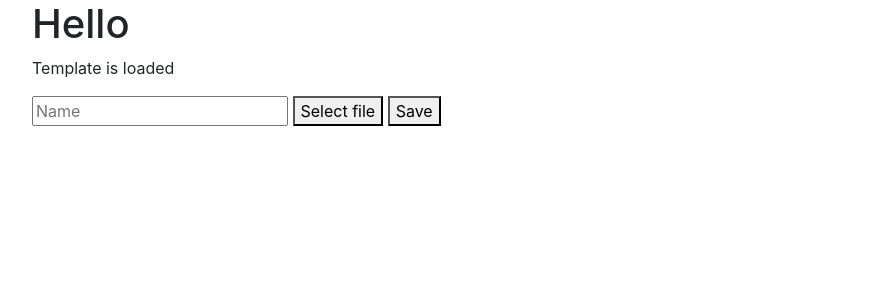
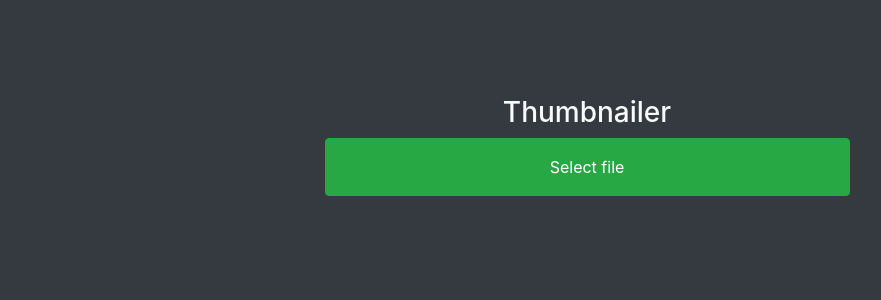
Before and after one commit to codingforentrepreneurs/python-desktop-app, a Flask app: page / in a window 1280 px wide. Shown: the top 300 px of the page, without its empty margins (53-934 px from the left). Run offline with Flask 2, Linux system fonts and the light colour scheme; some libraries are stand-ins or nearby versions.

Commit message:
19 - Distribute via PyInstaller

```diff
--- a/main.py
+++ b/main.py
@@ -1,3 +1,5 @@
+import os
+import sys
 from dataclasses import dataclass # pip install dataclasses
 import pathlib
 import jinja2
@@ -6,7 +8,12 @@
 import webview # pip install pywebview
 from src.api import API
 
-app = Flask(__name__, static_folder='./assets', template_folder='./templates')
+if getattr(sys, "frozen", False):
+    BASE_DIR = pathlib.Path(os.path.dirname(sys.executable))
+elif __file__:
+    BASE_DIR = pathlib.Path(os.path.dirname(__file__))
+
+app = Flask(__name__, static_folder=str(BASE_DIR / 'assets'), template_folder=str(BASE_DIR / 'templates'))
 
 @app.route("/")
 def home():
--- a/src/utils.py
+++ b/src/utils.py
@@ -25,4 +25,4 @@ def dir_to_thumbnails(source_dir, size=(150, 150)):
         im.thumbnail(size)
         output_path = output_dir / f"{fname}-thumb{ext}"
         im.save(output_path, 'JPEG')
-    return output_dir
+    return str(output_dir)
--- a/templates/base.html
+++ b/templates/base.html
@@ -4,7 +4,7 @@
         {% include "css.html" %}
     </head>
 
-<body >
+<body class='bg-dark text-light'>
     <div class='container'>
         {% block content %}
     <h1>Hello base</h1>
@@ -35,10 +35,11 @@
 
                     if (x) {
                         window.pywebview.api.triggerCreateThumbs(x).then(outDir=>{
-                            console.log(outDir)
+
+                            alert(`${outDir} is full of thumbnails!`)
                         })
                     }
-                })
+                }).catch(err=>alert("This folder cannot be used"))
 
                 // calll the pywebview api and set
                 // window.pywebview.api.selectImageFile().then(x=>{
--- a/templates/home.html
+++ b/templates/home.html
@@ -1,16 +1,14 @@
 {% extends 'base.html' %}
 
 {% block content %}
-<h1>Hello {{ name }}</h1>
-<p>Template is loaded</p>
+<div class='col-md-6 col-8 mx-auto py-5 my-5 text-center'>
+    <h3>Thumbnailer</h3>
 
-<div id='image-preview'></div>
-
-<form class='pydesktop-form' data-py-handler="myAPIRequest">
-    <input type='text' name='name' placeholder='Name' />
-    <input type='hidden' name='filePath' placeholder='Path'  />
-    <span class='currentFile'></span>
-    <button name='fileInput' >Select file</button>
-    <button type='submit'>Save</button>
-</form>
+    <form class='pydesktop-form' data-py-handler="myAPIRequest">
+        <input type='hidden' name='filePath' placeholder='Path'  />
+        <span class='currentFile'></span>
+        <button class='btn btn-block btn-success py-3' name='fileInput' >Select file</button>
+        <button class='d-none' type='submit'>Save</button>
+    </form>
+</div>
 {% endblock %}
```
Also changed, not shown: 2 other files.
